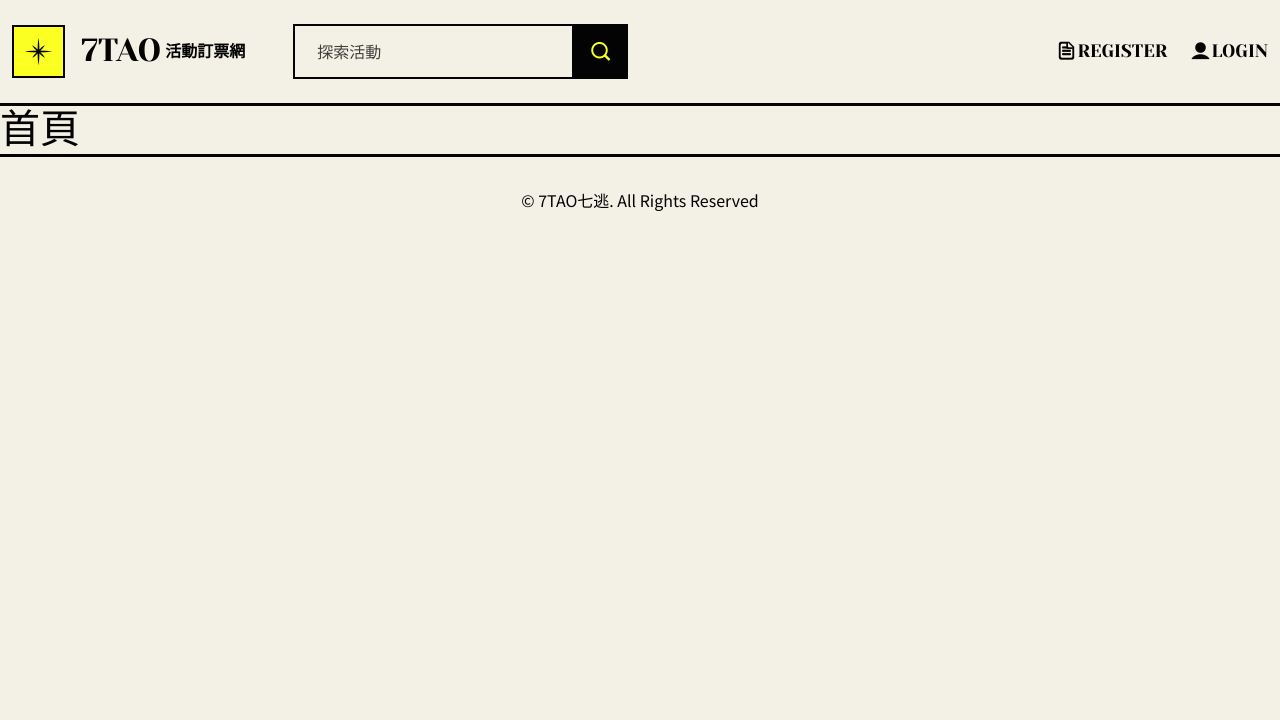
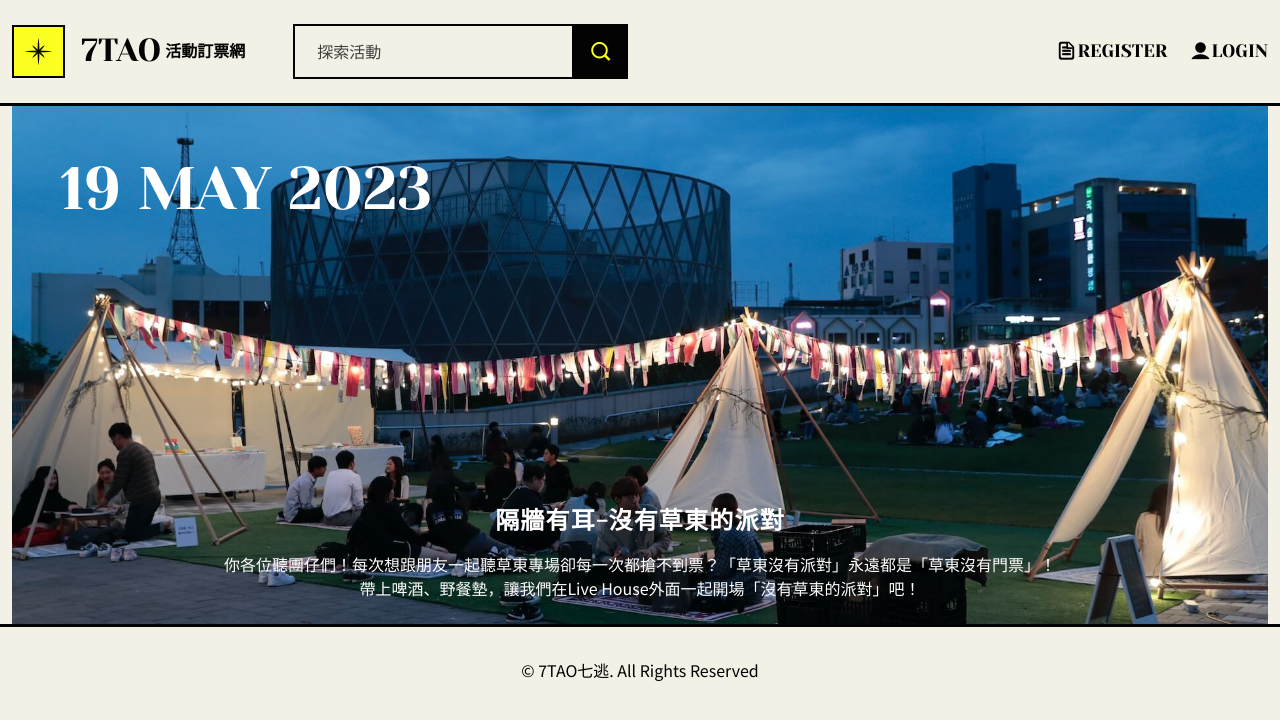
Before and after one commit to GitHubPlayerZero/7tao-vue3, a Vue app: page / in a window 1280 px wide. Shown: the top 720 px of the page. Built offline with nearby package versions, Linux system fonts and the light colour scheme.

Commit message:
1. 更新專案、加入 Swiper 套件。 2. 完成 Banner 區塊。

```diff
--- /dev/null
+++ b/src/assets/js/index.js
@@ -0,0 +1,4 @@
+import { PathProcesser } from "./pathProcesser";
+import { SysConstants } from "./sysConstants";
+
+export { PathProcesser, SysConstants };
--- /dev/null
+++ b/src/assets/js/pathProcesser.js
@@ -0,0 +1,23 @@
+/**
+ * 路徑處理器。
+ */
+export class PathProcesser {
+  /**
+   * 銜接兩個路徑。
+   * @param {string} startPath - 起始路徑，必須有值。
+   * @param {string} subPath - 要銜接的子路徑，必須有值。
+   * @returns {string} 銜接完成的路徑。
+   */
+  static append(startPath, subPath) {
+    if (!startPath) {
+      throw new Error("參數 [startPath] 必須有值！");
+    }
+    if (!subPath) {
+      throw new Error("參數 [subPath] 必須有值！");
+    }
+
+    let path = startPath.endsWith("/") ? startPath : startPath + "/";
+    path += subPath.startsWith("/") ? subPath.substring(1) : subPath;
+    return path;
+  }
+}
--- /dev/null
+++ b/src/assets/js/sysConstants.js
@@ -0,0 +1,66 @@
+import { PathProcesser } from "./pathProcesser";
+
+const rootUrl = new URL("/", location.href).href;
+const baseUrl = import.meta.env.BASE_URL;
+const projectUrl = PathProcesser.append(rootUrl, baseUrl);
+
+const imgBasePath = import.meta.env.VITE_IMG_BASE_PATH;
+const imgEventPath = import.meta.env.VITE_IMG_EVENT_PATH;
+const imgAlbumPath = import.meta.env.VITE_IMG_ALBUM_PATH;
+const imgBaseUrl = PathProcesser.append(projectUrl, imgBasePath);
+const imgEventUrl = PathProcesser.append(imgBaseUrl, imgEventPath);
+const imgAlbumUrl = PathProcesser.append(imgBaseUrl, imgAlbumPath);
+
+/**
+ * 系統共用常數。
+ */
+export class SysConstants {
+  /**
+   * 根 URL。
+   */
+  static get rootUrl() {
+    return rootUrl;
+  }
+
+  /**
+   * 基礎 URL。
+   */
+  static get baseUrl() {
+    return baseUrl;
+  }
+
+  /**
+   * 專案基礎 URL。
+   */
+  static get projectUrl() {
+    return projectUrl;
+  }
+
+  /**
+   * 圖片存放路徑。
+   */
+  static get imgBasePath() {
+    return imgBasePath;
+  }
+
+  /**
+   * 圖片存放區 URL。
+   */
+  static get imgBaseUrl() {
+    return imgBaseUrl;
+  }
+
+  /**
+   * Event 圖片存放區 URL。
+   */
+  static get imgEventUrl() {
+    return imgEventUrl;
+  }
+
+  /**
+   * Album 圖片存放區 URL。
+   */
+  static get imgAlbumUrl() {
+    return imgAlbumUrl;
+  }
+}
--- /dev/null
+++ b/src/components/BannerSlide.vue
@@ -0,0 +1,103 @@
+<template>
+  <div
+    v-for="item in banners"
+    :key="item.id"
+    class="banner-slide position-relative"
+    :style="{ backgroundImage: `url(${getImageUrl(item.img)})` }"
+  >
+    <div class="banner-slide-day">{{ item.day }}</div>
+    <div class="position-absolute bottom-0 w-100 mb-6">
+      <p class="banner-slide-title">{{ item.title }}</p>
+      <p class="banner-slide-text d-none d-md-block">{{ item.desc }}</p>
+    </div>
+  </div>
+</template>
+
+<script>
+import { SysConstants } from "@/assets/js";
+import { PathProcesser } from "@/assets/js";
+
+export default {
+  data() {
+    return {
+      // TODO banner
+      // 1. 動態取得資料
+      // 2. 做成 swiper
+      banners: [
+        {
+          id: 1,
+          day: "19 MAY 2023",
+          title: "隔牆有耳-沒有草東的派對",
+          desc: `你各位聽團仔們！每次想跟朋友一起聽草東專場卻每一次都搶不到票？「草東沒有派對」永遠都是「草東沒有門票」！\n帶上啤酒、野餐墊，讓我們在Live House外面一起開場「沒有草東的派對」吧！`,
+          img: "13.jpg",
+        },
+        // {
+        //   id: 2,
+        //   day: "19 MAY 2023",
+        //   title: "隔牆有耳-沒有草東的派對",
+        //   desc: `你各位聽團仔們！每次想跟朋友一起聽草東專場卻每一次都搶不到票？「草東沒有派對」永遠都是「草東沒有門票」！\n帶上啤酒、野餐墊，讓我們在Live House外面一起開場「沒有草東的派對」吧！`,
+        //   img: "09.jpg",
+        // },
+      ],
+    };
+  },
+
+  methods: {
+    getImageUrl(imgPath) {
+      return PathProcesser.append(SysConstants.imgEventUrl, imgPath);
+    },
+  },
+};
+</script>
+
+<style lang="scss" scoped>
+@use "@/assets/scss/mixins/rwd";
+@use "@/assets/scss/mixins/font";
+
+.banner-slide {
+  height: 350px;
+  background-size: cover;
+  background-position: center;
+  color: white;
+  padding-top: 16px;
+
+  @include rwd.pad-up {
+    height: 518px;
+    padding-top: 48px;
+  }
+}
+
+.banner-slide-day {
+  width: 113px;
+  font-size: 32px;
+  line-height: 1.155;
+  margin-left: 40px;
+
+  @include rwd.pad-up {
+    width: auto;
+    font-size: 60px;
+    margin-left: 48px;
+  }
+}
+
+.banner-slide-title {
+  text-align: center;
+  font-weight: 700;
+  font-size: 18px;
+  line-height: 1.2;
+  letter-spacing: 0.05em;
+
+  @include rwd.pad-up {
+    font-size: 24px;
+    margin-bottom: 16px;
+  }
+}
+
+.banner-slide-text {
+  @include font.noto-sans-tc;
+  max-width: 832px;
+  margin-left: auto;
+  margin-right: auto;
+  text-align: center;
+}
+</style>
--- a/src/views/HomeView.vue
+++ b/src/views/HomeView.vue
@@ -1,24 +1,23 @@
 <template>
-  <h1>首頁</h1>
+  <div class="container">
+    <BannerSlide />
+  </div>
 </template>
 
 <script>
+import BannerSlide from "@/components/BannerSlide.vue";
+
 export default {
   data() {
-    return {
-    };
+    return {};
   },
-  methods: {
-  },
-  computed: {
-  },
-  watch: {
-  },
+  methods: {},
+  computed: {},
+  watch: {},
   components: {
+    BannerSlide,
   },
 };
 </script>
 
-<style lang="scss" scoped>
-
-</style>
+<style lang="scss" scoped></style>
```
Also changed, not shown: package.json (+15 -14 lines), 2 other files (tests, documents, lock files or other folders).
